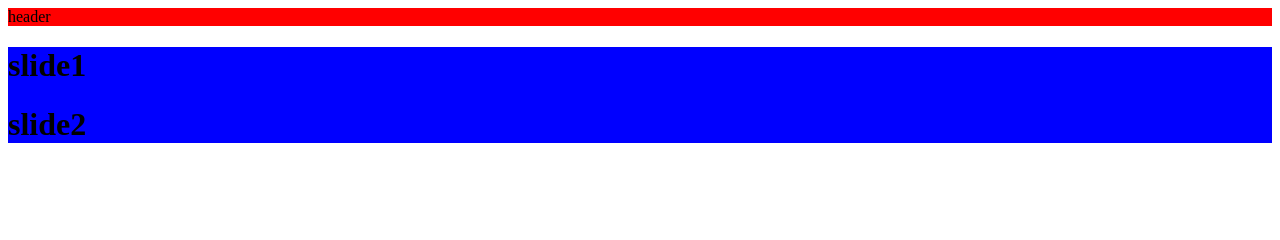
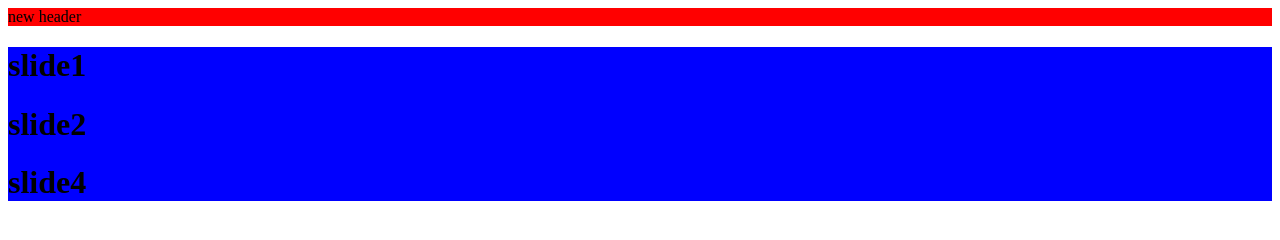
Before and after one commit to MahsaRajablo/git-project2, a plain HTML site: page index.html in a window 1280 px wide. Drawn offline with Linux system fonts and the light colour scheme.

Commit message:
some change in master

```diff
--- a/index.html
+++ b/index.html
@@ -8,11 +8,13 @@
 </head>
 <body>
    <header>
-    header
+    new header
    </header>
    <div class="slider">
     <h1>slide1</h1>
     <h1>slide2</h1>
+    <h1>slide4</h1>
+
    </div>
    <script src="script.js"></script>
     <div class="banner"><img src="" alt=""></div>
```
